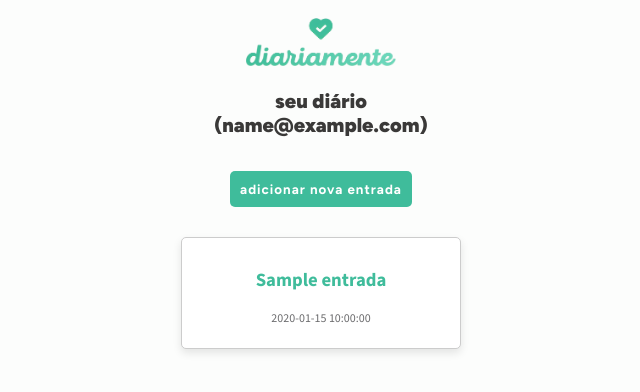
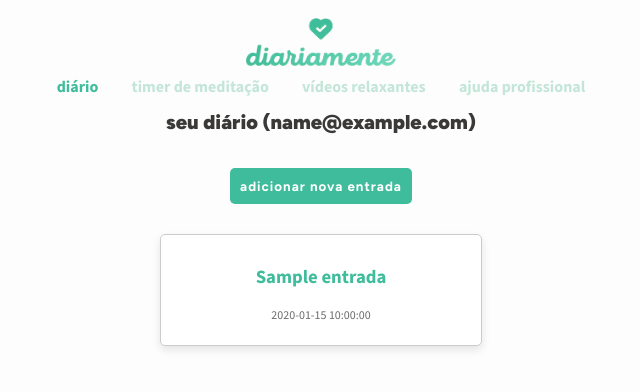
Before and after one commit to viniciuscavalcante1/fiap2sioa-gs-diariamente, a FastAPI app: template templates/entradas.html in a window 1280 px wide. Shown: the top 392 px of the page, without its empty margins (319-959 px from the left). Run offline with FastAPI, Linux system fonts and the light colour scheme; the template is opened without the code that fills it: most values are stand-ins (such as "Sample title", 1, 10 or a date in 2020).

Commit message:
css -> entradas: add header

```diff
--- a/static/css/entradas.css
+++ b/static/css/entradas.css
@@ -60,7 +60,7 @@ body {
 }
 
 .container {
-  width: 300px;
+  width: 600px;
   margin: 0 auto;
   align-items: center;
   align-content: center;
@@ -166,3 +166,22 @@ a {
 button:hover {
   background-color: #2b8960;
 }
+
+
+.navigation{
+  margin: 10px;
+  align-items: center;
+  align-content: center;
+  text-align: center;
+  color: #c3e6d9;
+  padding: 0px 5px;
+  border-radius: 10px;
+}
+
+.nav-selected {
+  color: #3fbc9b;
+}
+
+.navigation:hover {
+  color: #3fbc9b;
+}
--- a/templates/entradas.html
+++ b/templates/entradas.html
@@ -9,6 +9,12 @@
 <body>
   <div class="container">
     <img src="../static/img/logo.png?v=1" alt="Logo">
+    <div class="header">
+      <a class="navigation nav-selected" href="/diario?email={{ email }}">diário</a>
+      <a class="navigation" href="/meditacao?email={{ email }}">timer de meditação</a>
+      <a class="navigation" href="/videos-relaxantes?email={{ email }}">vídeos relaxantes</a>
+      <a class="navigation" href="/ajuda-profissional?email={{ email }}">ajuda profissional</a>
+      </div>
     <h1>seu diário ({{email}})</h1>
     <button class="to_scale" onclick="redirecionarParaDiario('{{ email }}')">adicionar nova entrada</button>
 
```
